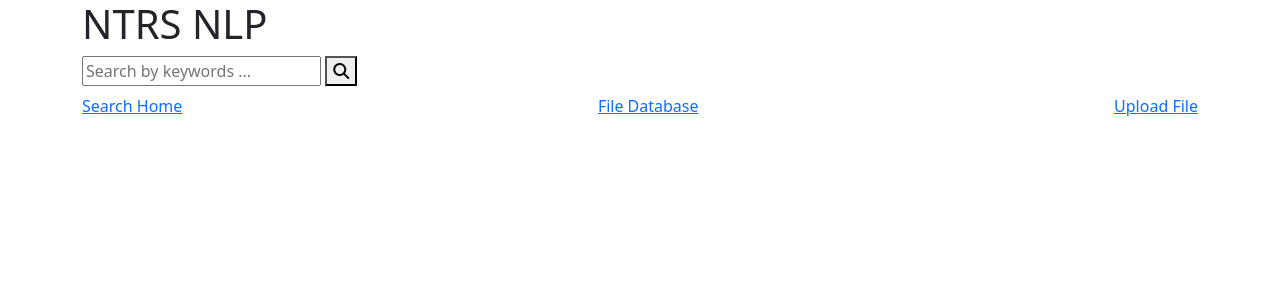
After one commit to NickNaskida/NTRS-NLP, a Flask app: template app/src/modules/main/templates/main/index.html in a window 1280 px wide. The commit adds this page. Shown: the top 300 px of the page. Run offline with Flask 2, Linux system fonts and the light colour scheme; the template is opened without the code that fills it, so the values that code supplies are empty; parts of the project's set-up code (start-up, migrations or seed data) failed here and were passed over; some libraries are stand-ins or nearby versions.

Commit message:
feat: add main page

```diff
--- /dev/null
+++ b/app/src/modules/main/templates/main/index.html
@@ -0,0 +1,63 @@
+{% extends 'base.html' %}
+
+{% block title %}Home | NTRS NLP{% endblock %}
+
+{% block content %}
+    <h1>NTRS NLP</h1>
+    <section class="search">
+        <form action="/" method="POST" class="search_form">
+            <input type="text" name="query" placeholder="Search by keywords ..." required>
+            <button class="search_butt" type="submit"><i class="fa-solid fa-magnifying-glass"></i></button>
+        </form>
+    </section>
+    <nav class="navbar">
+        <a href="{{ url_for('main.index') }}">
+            <div class="nav_link">
+                <div class="nav_link_icon">
+                    <lord-icon
+                        src="https://cdn.lordicon.com/msoeawqm.json"
+                        trigger="hover"
+                        colors="primary:#112d4e,secondary:#3f72af"
+                        stroke="65"
+                        style="width:40px;height:40px">
+                    </lord-icon>
+                </div>
+                <div class="nav_link_title">
+                    Search Home
+                </div>
+            </div>
+        </a>
+        <a href="">
+            <div class="nav_link">
+                <div class="nav_link_icon">
+                    <lord-icon
+                        src="https://cdn.lordicon.com/bbnkwdur.json"
+                        trigger="morph"
+                        colors="primary:#112d4e,secondary:#3f72af"
+                        stroke="65"
+                        style="width:40px;height:40px">
+                    </lord-icon>
+                </div>
+                <div class="nav_link_title">
+                    File Database
+                </div>
+            </div>
+        </a>
+        <a href="">
+            <div class="nav_link">
+                <div class="nav_link_icon">
+                    <lord-icon
+                        src="https://cdn.lordicon.com/nocovwne.json"
+                        trigger="hover"
+                        colors="primary:#112d4e,secondary:#3f72af"
+                        stroke="65"
+                        style="width:40px;height:40px">
+                    </lord-icon>
+                </div>
+                <div class="nav_link_title">
+                    Upload File
+                </div>
+            </div>
+        </a>
+    </nav>
+{% endblock %}
--- a/app/src/templates/base.html
+++ b/app/src/templates/base.html
@@ -26,11 +26,13 @@
 
     <!--  Icons  -->
     <script src="https://kit.fontawesome.com/07848b287b.js" crossorigin="anonymous"></script>
+    <script src="https://cdn.lordicon.com/pzdvqjsp.js"></script>
 
 </head>
 <body>
     <div class="container">
-        NTRS-NLP
+        {% block content %}
+        {% endblock %}
     </div>
     <!--  JS  -->
     <script src="https://cdn.jsdelivr.net/npm/bootstrap@5.2.0/dist/js/bootstrap.bundle.min.js"
--- a/app/src/utils.py
+++ b/app/src/utils.py
@@ -1 +1,3 @@
-blueprints = []
+from src.modules.main.views import main_blueprint
+
+blueprints = [main_blueprint]
```
Also changed, not shown: app/src/modules/main/views.py (added, +15 -0 lines), app/src/static/css/styles.css (+82 -4 lines).
